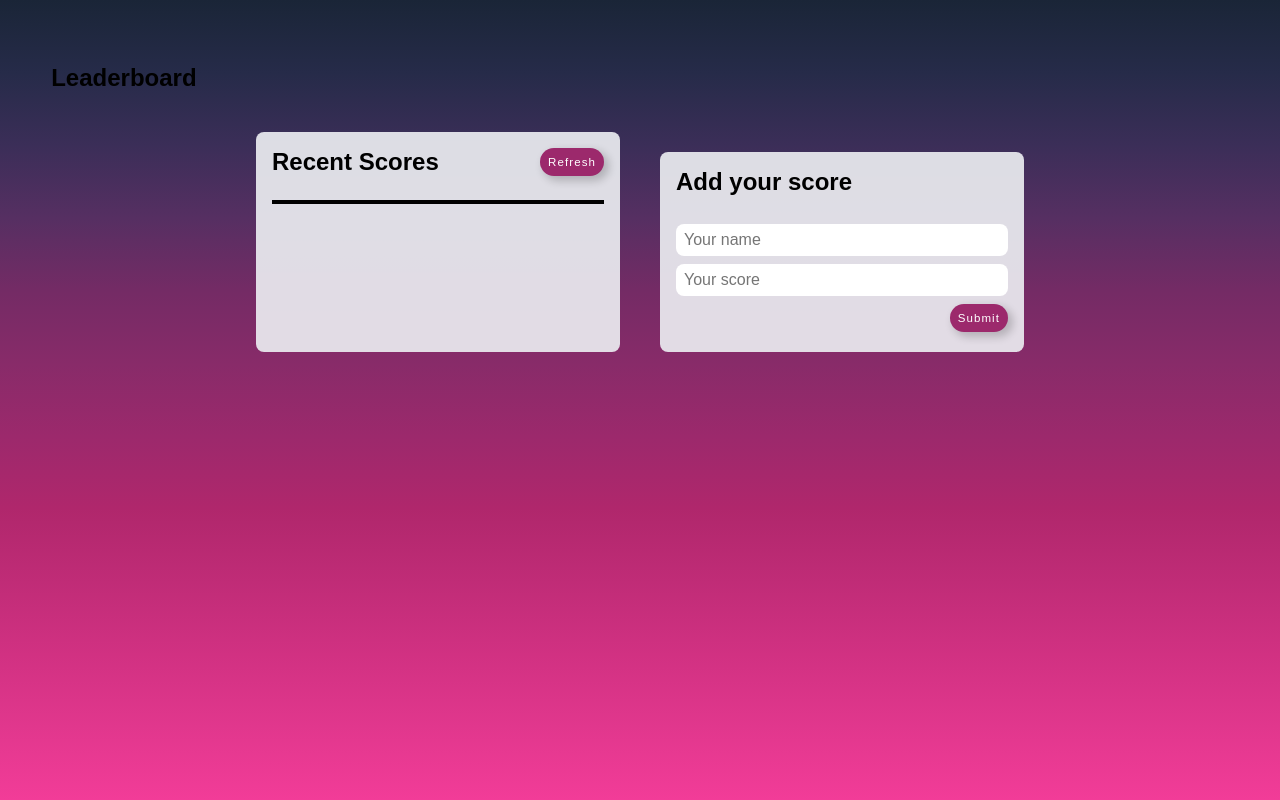
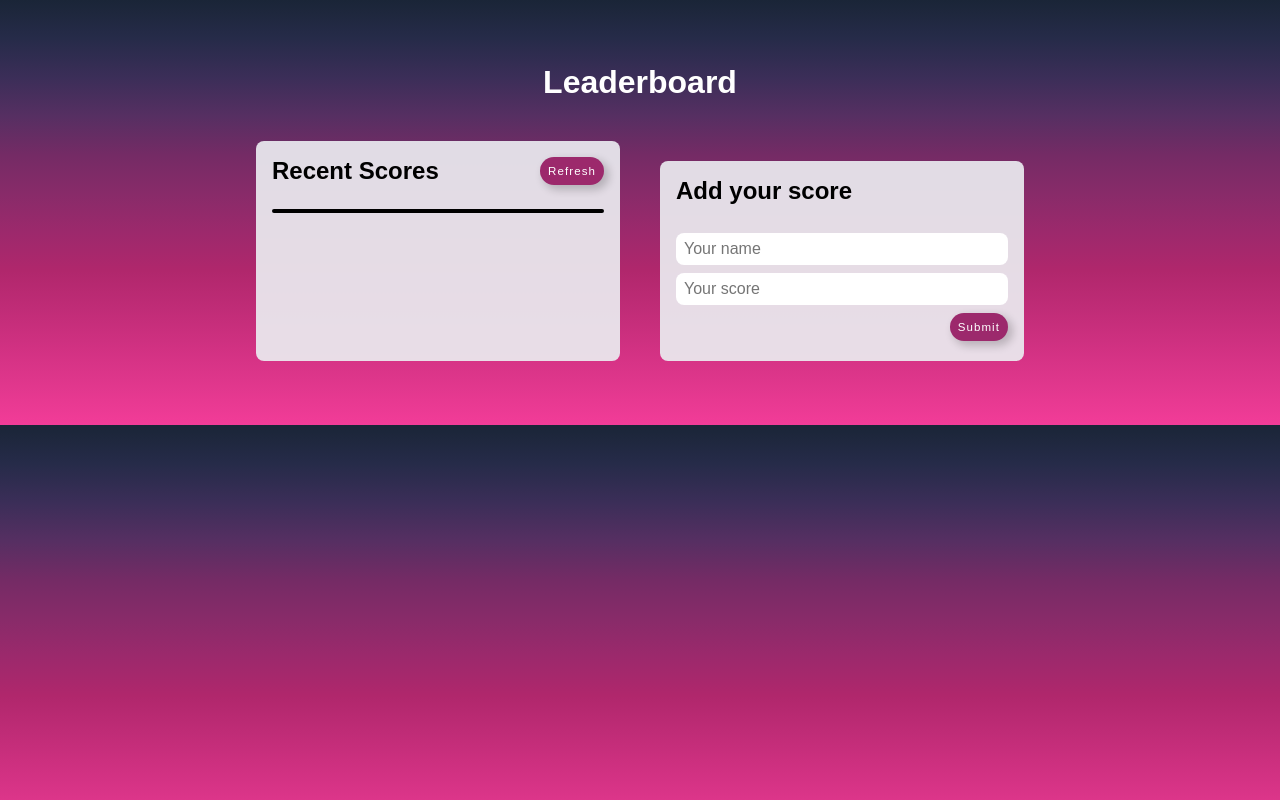
Before and after one commit to leopiresgoss/leaderboard, a website built with webpack: page src/index.html in a window 1280 px wide. Built offline with nearby package versions, Linux system fonts and the light colour scheme; no server answers; a web font is replaced by a local one.

Commit message:
Style leaderboard and scores list

```diff
--- a/src/style.css
+++ b/src/style.css
@@ -11,7 +11,7 @@
 body {
   font-family: 'Sifonn', sans-serif;
   padding: 8vh 4vw;
-  height: 100vh;
+  height: 100%;
   background-image:
     linear-gradient(
       to bottom,
@@ -45,6 +45,12 @@ button {
 li {
   list-style: none;
   font-family: 'Montserrat', sans-serif;
+}
+
+h1 {
+  color: #fff;
+  font-size: 2em;
+  text-align: center;
 }
 
 input {
@@ -81,14 +87,17 @@ section {
 .scores {
   margin-top: 24px;
   border: 2px solid black;
+  border-radius: 8px;
 }
 
 .scores li {
   padding-left: 8px;
+  font-size: 1em;
+  line-height: 32px;
 }
 
 .scores li:nth-child(even) {
-  background-color: rgb(219, 219, 219);
+  background-color: rgb(197 197 197 / 20%);
 }
 
 /* recent add-score */
```
